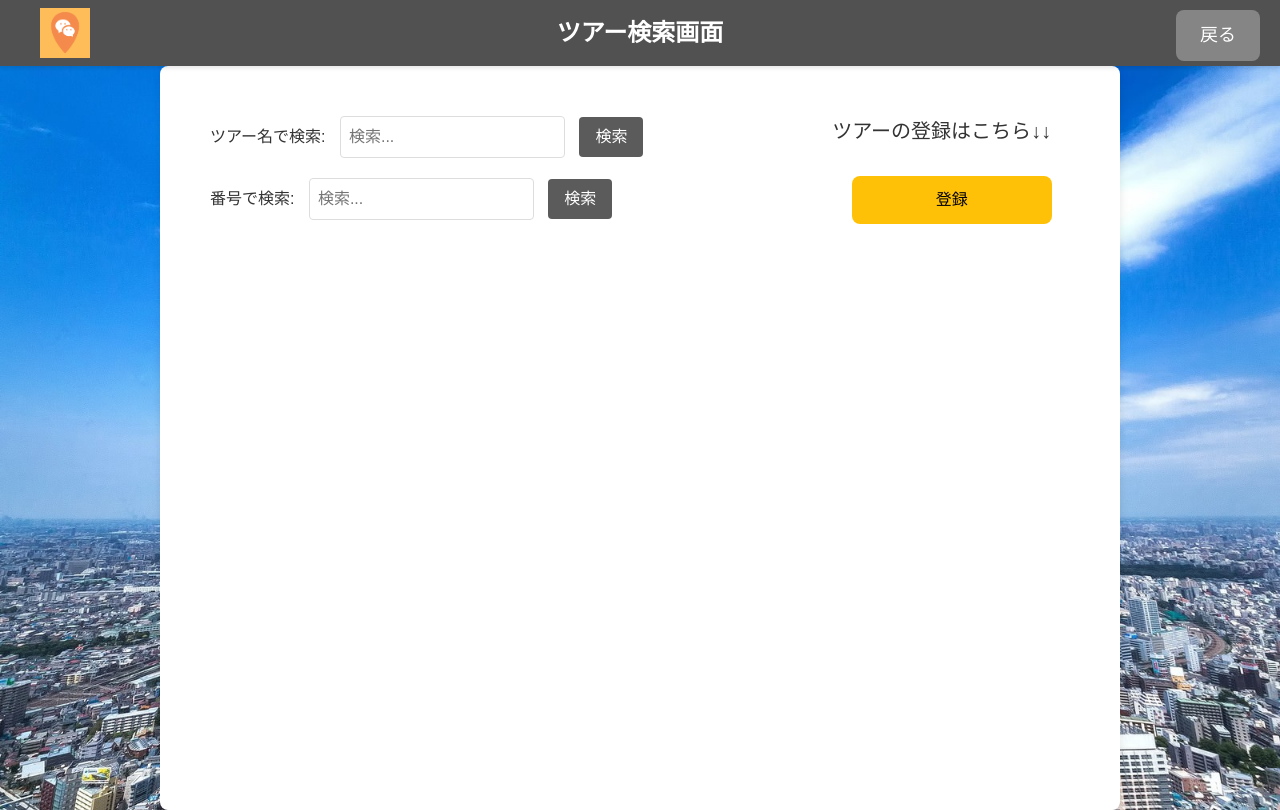
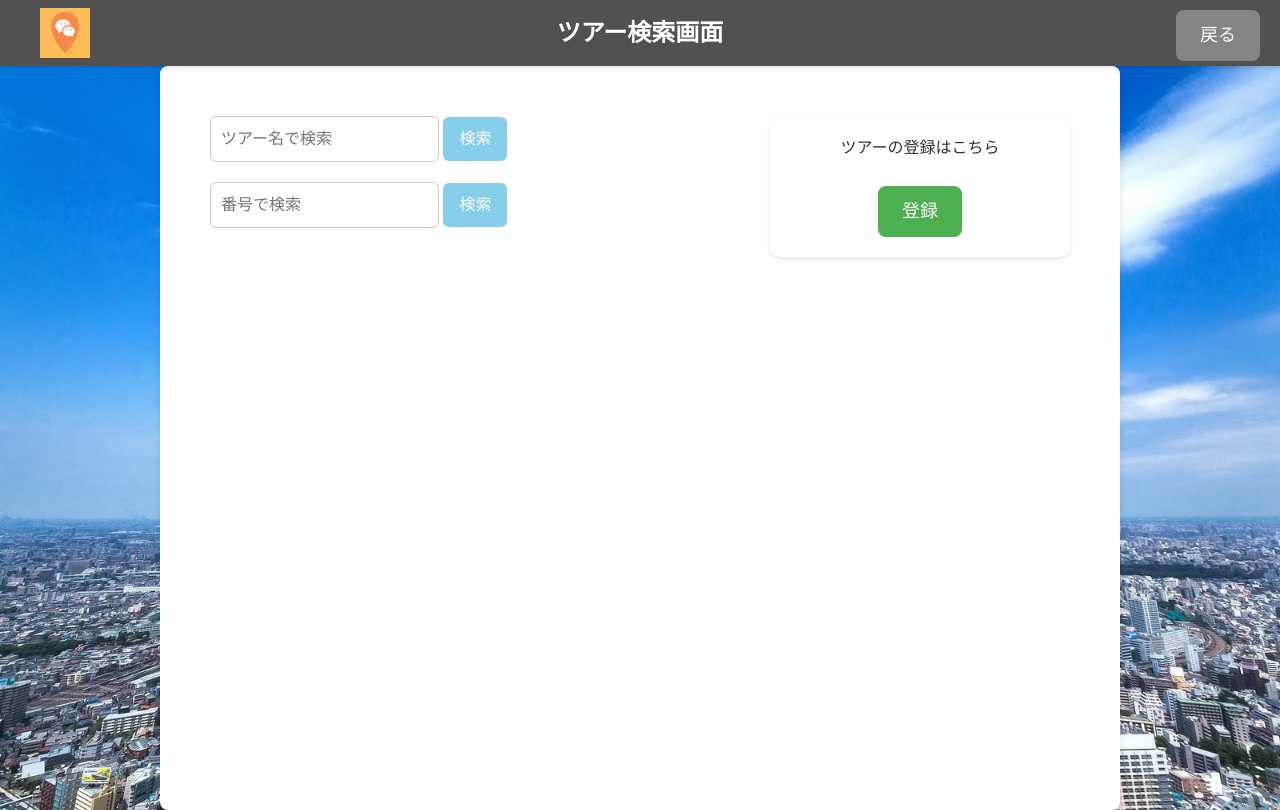
Before and after one commit to pikkoyama/hunhun, a Django app: page /guide/toursearch/ in a window 1280 px wide. Run offline with Django 5.2, Linux system fonts and the light colour scheme; data that the repository does not hold is empty; some libraries are stand-ins or nearby versions.

Commit message:
色変えたお

```diff
--- a/nuonproject/guide/templates/TourSearch.html
+++ b/nuonproject/guide/templates/TourSearch.html
@@ -1,16 +1,15 @@
-<!-- 5 ツアー検索画面 -->
 {% extends "base.html" %}
 {% load static %}
 
-{%block title%}ツアー検索・登録画面{%endblock%}
+{% block title %}ツアー検索・登録画面{% endblock %}
 
-{%block css%}
+{% block css %}
     <style>
         body {
-            font-family: Arial, sans-serif;
+            font-family: 'Arial', sans-serif;
             margin: 0;
             padding: 0;
-            background-color: #f4f7f6;
+            background-color: #eef5f3;
             color: #333;
             display: flex;
             flex-direction: column;
@@ -20,82 +19,95 @@
 
         .container {
             display: flex;
-            flex-direction: row;
-            justify-content: space-between;
-            padding-left: 30px;  /* 左側に余白を追加 */
-            padding-top: 30px;   /* 上側に余白を追加 */
+            justify-content: center;
+            padding: 30px;
+            gap: 40px;
         }
 
         .search-section {
             flex: 2;
-            display: flex;
-            flex-direction: column;
-            align-items: flex-start;
+            max-width: 700px;
         }
 
         .search-group {
             display: flex;
             align-items: center;
+            gap: 10px;
             margin-bottom: 20px;
         }
 
-        .search-group label {
-            margin-right: 10px;
-        }
-
         .search-group input {
-            padding: 8px;
-            margin-right: 10px;
+            flex: 1;
+            padding: 10px;
             font-size: 16px;
-            border-radius: 4px;
-            border: 1px solid #ddd;
+            border-radius: 6px;
+            border: 1px solid #ccc;
         }
 
         .search-group button {
-            padding: 8px 16px;
-            background-color: rgb(91, 91, 91);
+            padding: 10px 16px;
+            background-color: #87ceeb;
             color: white;
             border: none;
             cursor: pointer;
-            border-radius: 4px;
+            border-radius: 6px;
+            font-size: 16px;
         }
 
         .search-group button:hover {
-            background-color: rgb(70, 70, 70);
+            background-color: #add8e6;
         }
 
         .results {
             margin-top: 20px;
-            width: 100%;
         }
 
         .result-item {
-            display: grid;
-            grid-template-columns: 50px 1fr auto;
+            display: flex;
+            justify-content: space-between;
             align-items: center;
-            margin-bottom: 10px;
-            padding: 10px;
-            border: 1px solid #ccc;
-            border-radius: 5px;
-            gap: 30px;
+            background: white;
+            padding: 15px;
+            border-radius: 8px;
+            box-shadow: 0 2px 4px rgba(0, 0, 0, 0.1);
+            margin-bottom: 15px;
+            transition: transform 0.2s ease;
+            cursor: pointer;
         }
 
-        .result-item button {
-            padding: 5px 10px;
-            background-color:rgb(91, 91, 91);
-            color: white;
+        .result-item:hover {
+            transform: translateY(-3px);
+        }
+
+        .button-container {
+            display: flex;
+            gap: 10px;
+        }
+
+        .button-container button {
+            padding: 8px 14px;
             border: none;
             cursor: pointer;
-            border-radius: 4px;
-        }
-        /* ボタンを横並びにするためのコンテナ */
-        .result-item .button-container {
-            display: flex; /* 横並びにする */
-            gap: 10px; /* ボタン間の間隔 */
+            border-radius: 6px;
+            font-size: 14px;
         }
 
-        .result-item button:hover {
-            background-color:rgb(70, 70, 70);
+        .qr-button {
+            background-color: #ff9800;
+            color: white;
+        }
+
+        .qr-button:hover {
+            background-color: #e68900;
+        }
+
+        .change-button {
+            background-color: #2196F3;
+            color: white;
+        }
+
+        .change-button:hover {
+            background-color: #1976D2;
         }
 
         .register-section {
@@ -103,57 +115,39 @@
             display: flex;
             flex-direction: column;
             align-items: center;
-        }
-        /* ツアーの登録文字列 */
-        .register-text {
-            font-size: 20px; /* 文字を小さく */
-            margin-bottom: 10px; /* ボタンと文字の間に少し余白を追加 */
+            background: white;
+            padding: 20px;
+            border-radius: 10px;
+            box-shadow: 0 2px 4px rgba(0, 0, 0, 0.1);
         }
 
         .register-button {
             padding: 12px 24px;
-            background-color: #ffc107;
-            color: black;
+            background-color: #4CAF50;
+            color: white;
             border: none;
             cursor: pointer;
             border-radius: 8px;
-            width: 200px; /* 横幅を200pxに設定 */
-            margin-top: 20px; /* ボタンの上に少し余白を追加 */
-            margin-left: 20px; /* 左側に20pxの余白を追加 */
+            font-size: 18px;
+            margin-top: 10px;
         }
 
         .register-button:hover {
-            background-color: #e0a800;
-        }
-
-        .divider {
-            border-top: 2px solid #000000;
-            width: 100%;
-            margin: 20px 0;
-        }
-
-        .top-bar {
-            background-color: #4CAF50;
-            padding: 10px;
-            color: white;
-            text-align: center;
-            font-size: 24px;
-            font-weight: bold;
+            background-color: #45a049;
         }
     </style>
-{%endblock%}
+{% endblock %}
+
 {% block headertitle %}ツアー検索画面{% endblock %}
-{% block backform %}<button type="button" class="header-button" onclick="location.href='{% url 'guide:guidetop' %}';">戻る</button>{%endblock%}
-{%block main%}
-<body>
+{% block backform %}<button type="button" class="header-button" onclick="location.href='{% url 'guide:guidetop' %}';">戻る</button>{% endblock %}
+
+{% block main %}
     <div class="container">
-        <!-- 検索セクション -->
         <div class="search-section">
             <div class="search-group">
                 <form method="get" action="{% url 'guide:toursearch/namesearch' %}">
                     {% csrf_token %}
-                    <label for="tour-name">ツアー名で検索:</label>
-                    <input type="text" name="q" value="{{ request.GET.q }}" placeholder="検索...">
+                    <input type="text" name="q" value="{{ request.GET.q }}" placeholder="ツアー名で検索">
                     <button type="submit">検索</button>
                 </form>
             </div>
@@ -161,31 +155,28 @@
             <div class="search-group">
                 <form method="get" action="{% url 'guide:toursearch/numbersearch' %}">
                     {% csrf_token %}
-                    <label for="tour-name">番号で検索:</label>
-                    <input type="text" name="a" value="{{ request.GET.a }}" placeholder="検索...">
+                    <input type="text" name="a" value="{{ request.GET.a }}" placeholder="番号で検索">
                     <button type="submit">検索</button>
                 </form>
             </div>
 
             {% for tour in tourlist %}
                 <div class="results">
-                    <div class="result-item">
-                        <strong><a href={% url 'guide:guidemap' %}?tour_number={{tour.tour_number}}>{{ tour.tour_number }}</a></strong>
-                        <label>{{ tour.tour_name }}</label>
+                    <div class="result-item" onclick="location.href='{% url 'guide:guidemap' %}?tour_number={{ tour.tour_number }}'">
+                        <strong>{{ tour.tour_number }}</strong>
+                        <span>{{ tour.tour_name }}</span>
                         <div class="button-container">
-                            <button type="button" onclick="window.location.href='{% url 'guide:qr_code_view' tour.tour_number %}';">QRコードを表示</button>
-                            <button type="button" onclick="window.location.href='{% url 'guide:tourchange' tour.tour_number %}';">変更</button>
+                            <button type="button" class="qr-button" onclick="event.stopPropagation(); window.location.href='{% url 'guide:qr_code_view' tour.tour_number %}';">QRコード</button>
+                            <button type="button" class="change-button" onclick="event.stopPropagation(); window.location.href='{% url 'guide:tourchange' tour.tour_number %}';">変更</button>
                         </div>
                     </div>
                 </div>
             {% endfor %}
         </div>
 
-        <!-- ツアー登録セクション -->
         <div class="register-section">
-            <p class="register-text">ツアーの登録はこちら↓↓</p>
+            <p>ツアーの登録はこちら</p>
             <button class="register-button" onclick="window.location.href='{% url 'guide:tourregistration' %}';">登録</button>
         </div>
     </div>
-</body>
-{%endblock%}
+{% endblock %}
```
